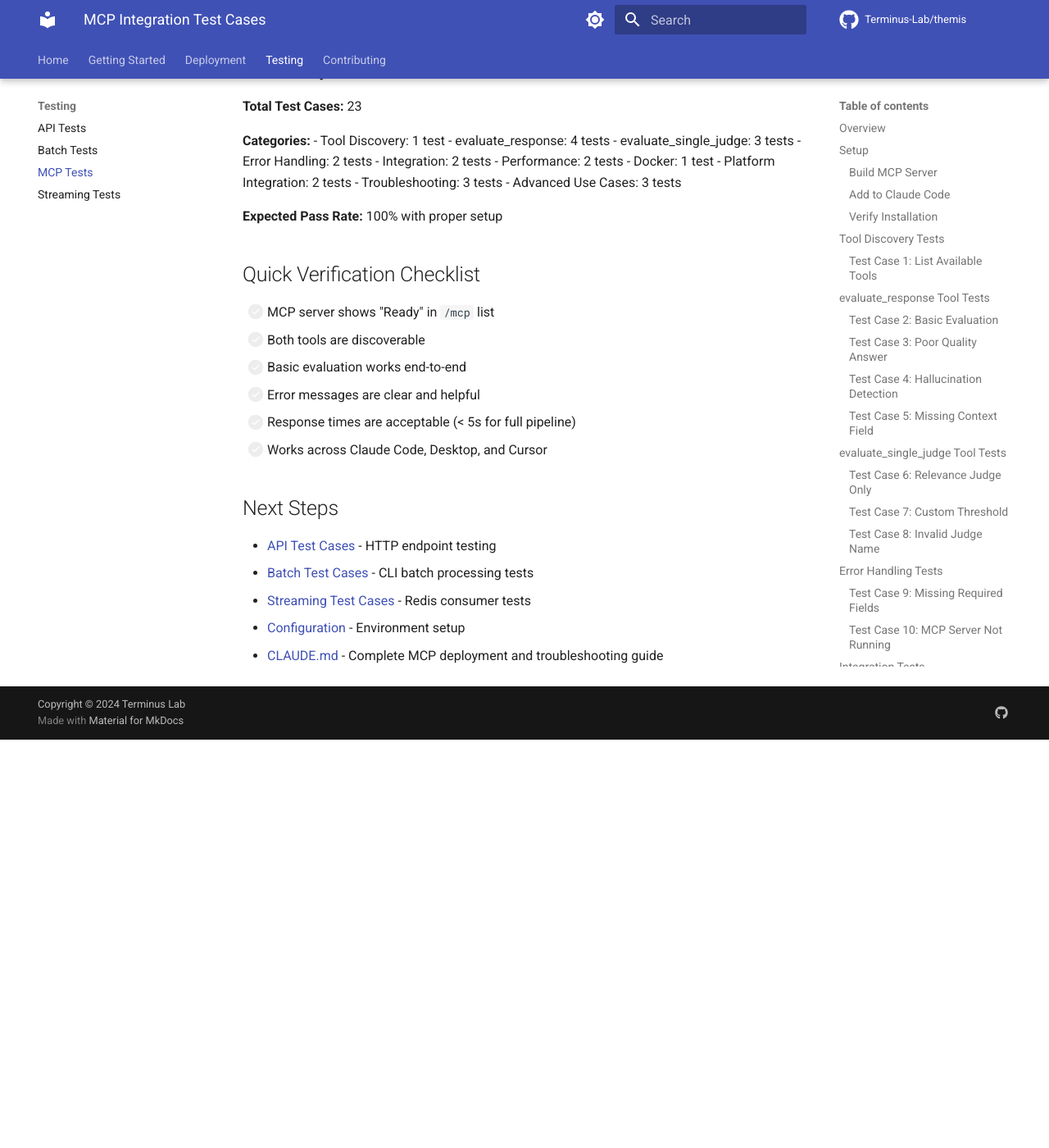
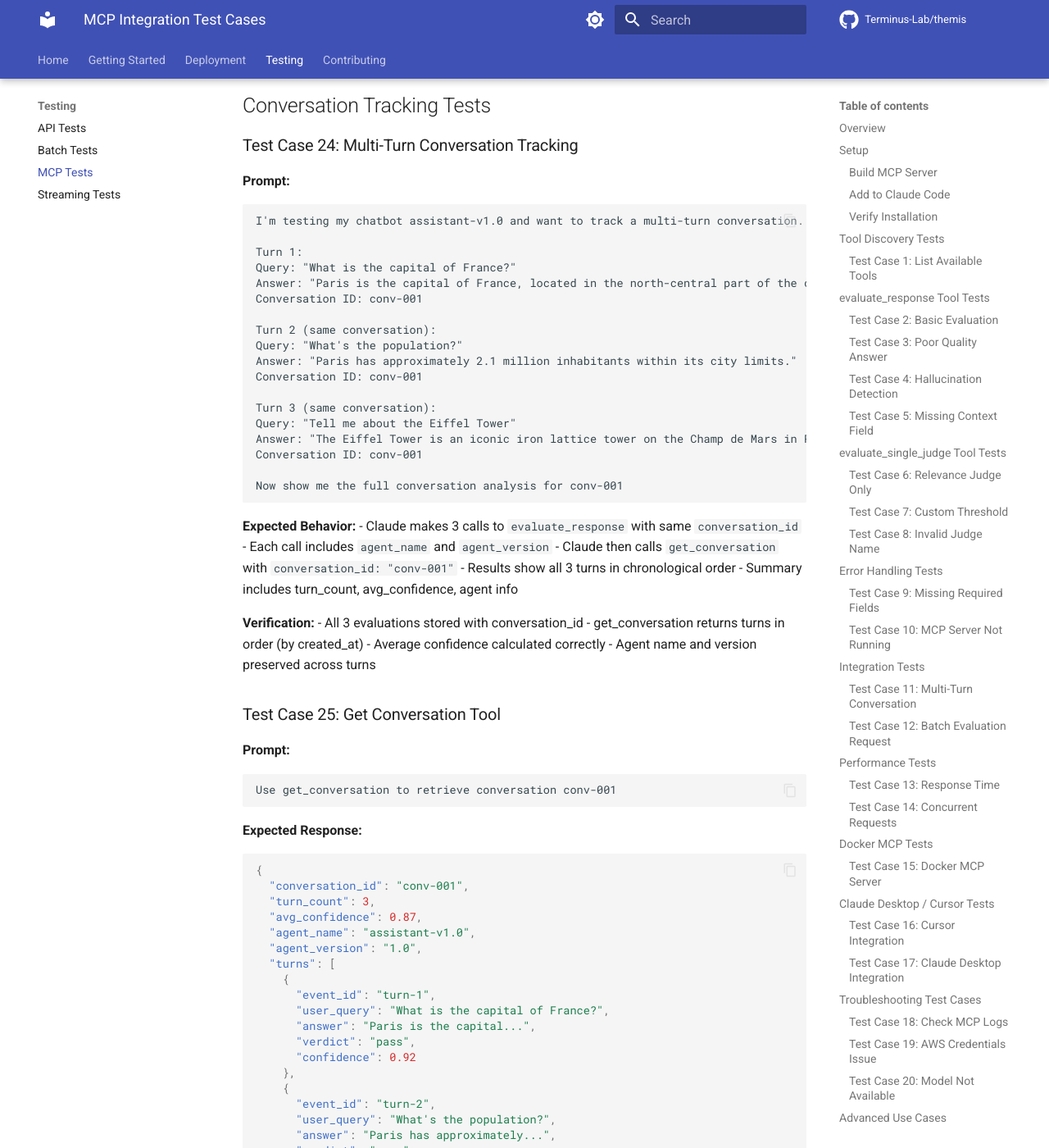
Before and after one commit to Terminus-Lab/themis, an MkDocs documentation site: the page built from docs/testing/mcp-tests.md, in a window 1280 px wide and 1400 px high, scrolled down 9366 px. Shown: the whole window at 82% size. Built offline with MkDocs 1.6.1 and Material for MkDocs 9.7.7, drawn with Linux system fonts in a browser that asks for light colours; comment, search, counter and statistics services are not loaded; before the commit the page ends 10268 px from its top, so only the background shows below that; some of the changed text lies outside the part shown.

Commit message:
Adding mcp implementation

````diff
--- a/docs/testing/mcp-tests.md
+++ b/docs/testing/mcp-tests.md
@@ -64,11 +64,12 @@ MCP Servers:
   Tools:
   - evaluate_response: Evaluate an AI agent response...
   - evaluate_single_judge: Evaluate with a single judge...
+  - get_conversation: Retrieve all evaluation turns for a given conversation_id...
 ```
 
 **Verification:**
 - themis server shows as "Ready"
-- Two tools are listed
+- Three tools are listed
 - Tool descriptions are visible
 
 ## evaluate_response Tool Tests
@@ -499,7 +500,171 @@ Which response had the lowest quality?
 - Tracks results across conversation
 - Correctly identifies Response 3 as lowest quality
 
+## Conversation Tracking Tests
+
+### Test Case 24: Multi-Turn Conversation Tracking
+
+**Prompt:**
+```
+I'm testing my chatbot assistant-v1.0 and want to track a multi-turn conversation.
+
+Turn 1:
+Query: "What is the capital of France?"
+Answer: "Paris is the capital of France, located in the north-central part of the country."
+Conversation ID: conv-001
+
+Turn 2 (same conversation):
+Query: "What's the population?"
+Answer: "Paris has approximately 2.1 million inhabitants within its city limits."
+Conversation ID: conv-001
+
+Turn 3 (same conversation):
+Query: "Tell me about the Eiffel Tower"
+Answer: "The Eiffel Tower is an iconic iron lattice tower on the Champ de Mars in Paris, built in 1889."
+Conversation ID: conv-001
+
+Now show me the full conversation analysis for conv-001
+```
+
+**Expected Behavior:**
+- Claude makes 3 calls to `evaluate_response` with same `conversation_id`
+- Each call includes `agent_name` and `agent_version`
+- Claude then calls `get_conversation` with `conversation_id: "conv-001"`
+- Results show all 3 turns in chronological order
+- Summary includes turn_count, avg_confidence, agent info
+
+**Verification:**
+- All 3 evaluations stored with conversation_id
+- get_conversation returns turns in order (by created_at)
+- Average confidence calculated correctly
+- Agent name and version preserved across turns
+
+### Test Case 25: Get Conversation Tool
+
+**Prompt:**
+```
+Use get_conversation to retrieve conversation conv-001
+```
+
+**Expected Response:**
+```json
+{
+  "conversation_id": "conv-001",
+  "turn_count": 3,
+  "avg_confidence": 0.87,
+  "agent_name": "assistant-v1.0",
+  "agent_version": "1.0",
+  "turns": [
+    {
+      "event_id": "turn-1",
+      "user_query": "What is the capital of France?",
+      "answer": "Paris is the capital...",
+      "verdict": "pass",
+      "confidence": 0.92
+    },
+    {
+      "event_id": "turn-2",
+      "user_query": "What's the population?",
+      "answer": "Paris has approximately...",
+      "verdict": "pass",
+      "confidence": 0.85
+    },
+    {
+      "event_id": "turn-3",
+      "user_query": "Tell me about the Eiffel Tower",
+      "answer": "The Eiffel Tower is...",
+      "verdict": "pass",
+      "confidence": 0.84
+    }
+  ]
+}
+```
+
+**Verification:**
+- Conversation summary correct
+- All turns returned in chronological order
+- Per-turn details include query, answer, verdict, confidence
+- Agent metadata consistent
+
+### Test Case 26: Conversation Not Found
+
+**Prompt:**
+```
+Get conversation conv-999 (doesn't exist)
+```
+
+**Expected Response:**
+- Error: "conversation not found: conv-999"
+- Claude explains no evaluations with that ID exist
+
+**Verification:**
+- Proper error handling
+- Clear error message
+
+### Test Case 27: In-Memory Persistence During Session
+
+**Scenario:**
+```
+Session 1 (MCP server running):
+1. Evaluate turn 1 with conversation_id: conv-session-test
+2. Evaluate turn 2 with same conversation_id
+3. Get conversation conv-session-test
+   → Returns both turns ✓
+
+4. Close Claude Desktop
+5. Reopen Claude Desktop (MCP server restarts)
+6. Get conversation conv-session-test
+   → Returns error "conversation not found" ✓ (expected - in-memory DB)
+```
+
+**Expected Behavior:**
+- Within same session: Data persists across calls
+- After MCP restart: Data lost (in-memory DB default)
+- This is expected behavior for lightweight testing
+
+**Note:** For persistent storage, set `IN_MEMORY_DB=false` and provide `THEMIS_DB_URL` in MCP config.
+
+### Test Case 28: Optional Fields in evaluate_response
+
+**Prompt:**
+```
+Evaluate without conversation_id:
+
+Query: "What is 2+2?"
+Answer: "4"
+
+(No conversation_id provided)
+```
+
+**Expected Behavior:**
+- Evaluation succeeds
+- conversation_id stored as empty string
+- get_conversation won't find it (requires conversation_id)
+- Backward compatible with old behavior
+
+**Verification:**
+- conversation_id is optional
+- Evaluations work with or without it
+- Only evaluations with conversation_id can be grouped
+
 ## Summary
+
+**Total Test Cases:** 28
+
+**Categories:**
+- Tool Discovery: 1 test
+- evaluate_response: 4 tests
+- evaluate_single_judge: 3 tests
+- Error Handling: 2 tests
+- Integration: 2 tests
+- Performance: 2 tests
+- Docker: 1 test
+- Platform Integration: 2 tests
+- Troubleshooting: 3 tests
+- Advanced Use Cases: 3 tests
+- Conversation Tracking: 5 tests
+
+**Expected Pass Rate:** 100% with proper setup
 
 **Total Test Cases:** 23
 
````
Also changed, not shown: specs/conversation-grouping.md (+14 -8 lines), 7 other files.
